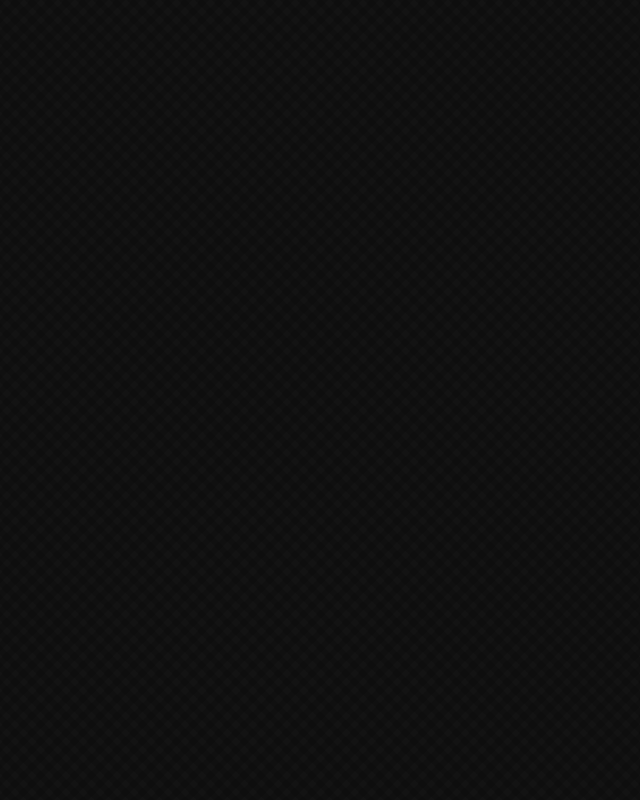
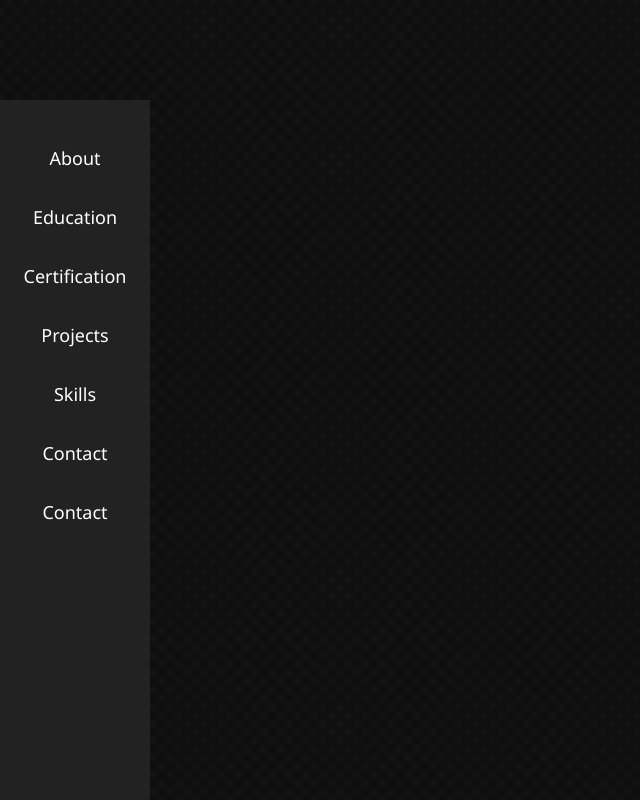
Before and after one commit to sidi-125/file-4, a React (Create React App) app: page /Sidebar in a window 1280 px wide. Before the commit this address had no page. Shown: the whole page, without its empty margins (0-640 px from the left). Built offline with nearby package versions, Linux system fonts and the light colour scheme.

Commit message:
Added Sidebar  page

```diff
--- a/src/App.js
+++ b/src/App.js
@@ -8,6 +8,7 @@ import Projects from './Pages/Projects';
 import Certifications from './Pages/Certifications';
 import Education from './Pages/Education';
 import './App.css';
+import Sidebar from './Pages/Sidebar';
 
 function App() {
   return (
@@ -20,6 +21,8 @@ function App() {
         <Route path="/Projects" element={<Projects />} />
         <Route path="/Certifications" element={<Certifications />} />
         <Route path="/Education" element={<Education />} />
+        <Route path="/Sidebar" element={<Sidebar />} />
+
       </Routes>
     </Router>
   );
--- /dev/null
+++ b/src/Pages/Sidebar/Sidebar.css
@@ -0,0 +1,58 @@
+/* Sidebar */
+.sidebar {
+    position: fixed;
+    top: 100px;
+    left: 0;
+    width: 150px;
+    height: calc(100% - 100px);
+    background-color: #222;
+    padding-top: 20px;
+    z-index: 999;
+    color: white;
+  }
+
+  /* Sidebar List */
+  .sidebar ul {
+    list-style: none;
+    padding: 0;
+  }
+
+  /* Animation for each sidebar item */
+  .sidebar ul li {
+    margin: 15px 0;
+    text-align: center;
+    animation: slideIn 1s ease-out forwards; /* Increase duration to 1s */
+    opacity: 0; /* Initial opacity to make the element hidden */
+    animation-delay: 0.3s; /* Delay for each item */
+  }
+
+  /* Animation effect */
+  @keyframes slideIn {
+    0% {
+      transform: translateX(-100%); /* Starts from outside the screen */
+      opacity: 0;
+    }
+    100% {
+      transform: translateX(0); /* Ends at its original position */
+      opacity: 1; /* Full visibility */
+    }
+  }
+
+  /* Sidebar Links */
+  .sidebar ul li a {
+    color: white;
+    text-decoration: none;
+    font-size: 18px;
+    display: block;
+    padding: 10px;
+    transition: background 0.3s ease, transform 0.3s ease; /* Added transition for zoom effect */
+  }
+
+  /* Hover effect */
+  .sidebar ul li a:hover {
+    background-color: #444;
+    transform: scale(1.1); /* Zoom in effect on hover */
+    cursor: pointer; /* Change cursor to indicate hover */
+    cursor: pointer; /* Change cursor to indicate hover */
+
+  }
--- /dev/null
+++ b/src/Pages/Sidebar/index.jsx
@@ -0,0 +1,22 @@
+import React from 'react';
+import '../Sidebar/Sidebar.css'; // Sidebar-specific CSS
+
+function Sidebar() {
+  return (
+    <aside className="sidebar">
+      <ul>
+        <li><a href="#about">About</a></li>
+        <li><a href="#education">Education</a></li>
+        <li><a href="#certification">Certification</a></li>
+        <li><a href="#projects">Projects</a></li>
+        <li><a href="#skills">Skills</a></li>
+        <li><a href="#contact">Contact</a></li>
+        <li><a href="#contact">Contact</a></li>
+
+
+      </ul>
+    </aside>
+  );
+}
+
+export default Sidebar;
```
